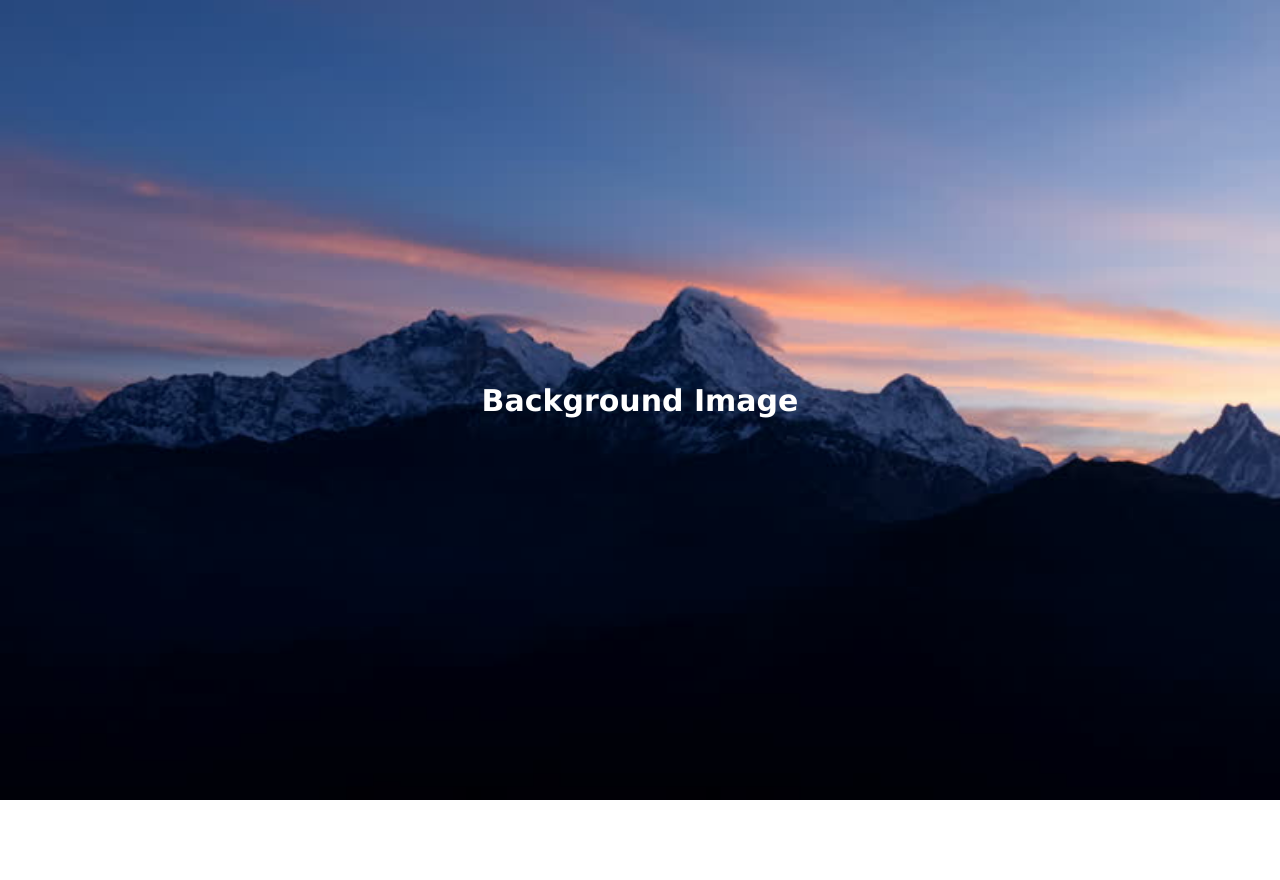
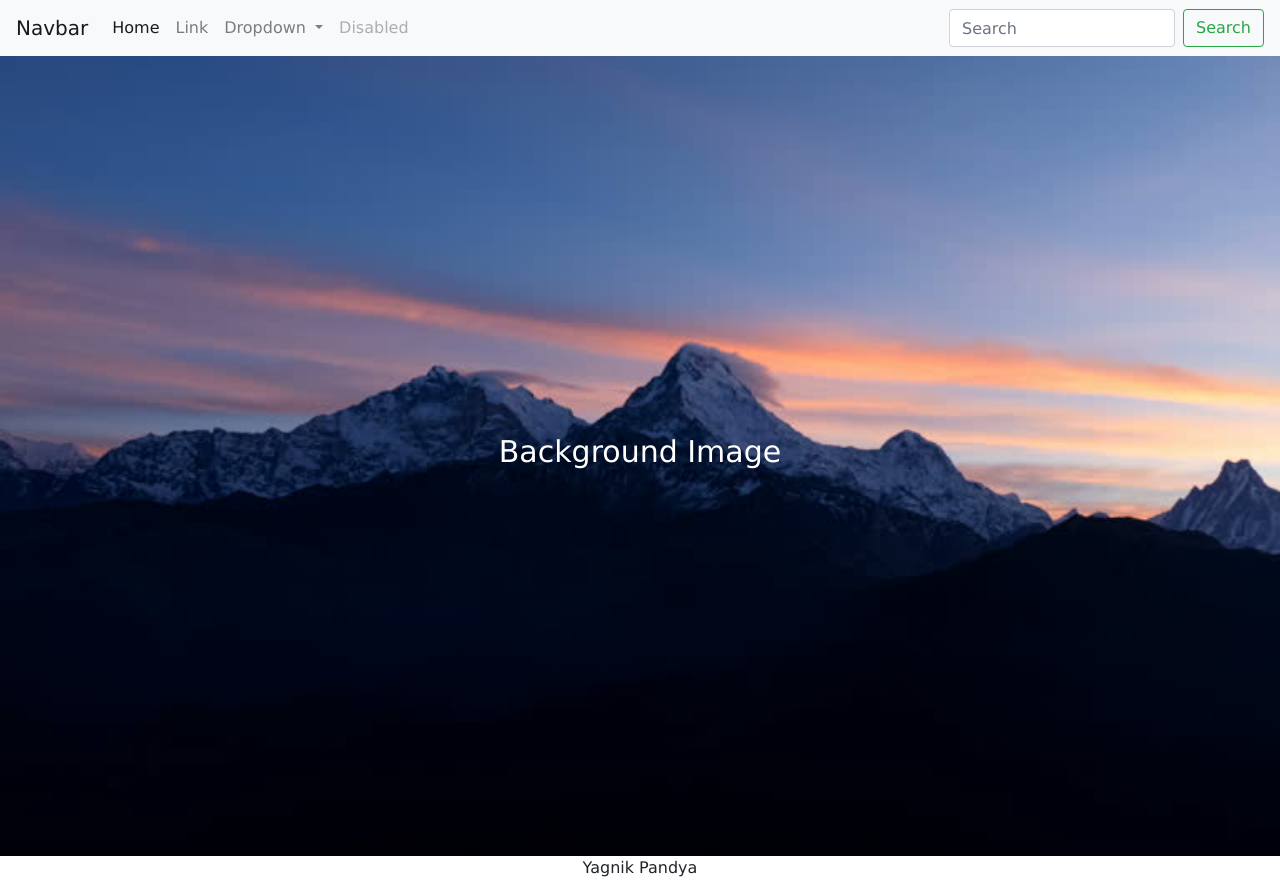
Before and after one commit to Pandya7781/S8UL, a plain HTML site: page index.html in a window 1280 px wide. Before the commit the page ends 800 px from the top, so only its background shows below. Drawn offline with nearby package versions, Linux system fonts and the light colour scheme.

Commit message:
Update index.html

```diff
--- a/index.html
+++ b/index.html
@@ -4,6 +4,7 @@
     <meta charset="UTF-8">
     <meta http-equiv="X-UA-Compatible" content="IE=edge">
     <meta name="viewport" content="width=device-width, initial-scale=1.0">
+    <link rel="stylesheet" href="https://cdn.jsdelivr.net/npm/bootstrap@4.6.0/dist/css/bootstrap.min.css">
     <title> Soul </title>
 
     <style>
@@ -42,6 +43,42 @@
 </head>
 <body>
 
+    <nav class="navbar navbar-expand-lg navbar-light bg-light">
+  <a class="navbar-brand" href="#">Navbar</a>
+  <button class="navbar-toggler" type="button" data-toggle="collapse" data-target="#navbarSupportedContent" aria-controls="navbarSupportedContent" aria-expanded="false" aria-label="Toggle navigation">
+    <span class="navbar-toggler-icon"></span>
+  </button>
+
+  <div class="collapse navbar-collapse" id="navbarSupportedContent">
+    <ul class="navbar-nav mr-auto">
+      <li class="nav-item active">
+        <a class="nav-link" href="#">Home <span class="sr-only">(current)</span></a>
+      </li>
+      <li class="nav-item">
+        <a class="nav-link" href="#">Link</a>
+      </li>
+      <li class="nav-item dropdown">
+        <a class="nav-link dropdown-toggle" href="#" id="navbarDropdown" role="button" data-toggle="dropdown" aria-haspopup="true" aria-expanded="false">
+          Dropdown
+        </a>
+        <div class="dropdown-menu" aria-labelledby="navbarDropdown">
+          <a class="dropdown-item" href="#">Action</a>
+          <a class="dropdown-item" href="#">Another action</a>
+          <div class="dropdown-divider"></div>
+          <a class="dropdown-item" href="#">Something else here</a>
+        </div>
+      </li>
+      <li class="nav-item">
+        <a class="nav-link disabled" href="#" tabindex="-1" aria-disabled="true">Disabled</a>
+      </li>
+    </ul>
+    <form class="form-inline my-2 my-lg-0">
+      <input class="form-control mr-sm-2" type="search" placeholder="Search" aria-label="Search">
+      <button class="btn btn-outline-success my-2 my-sm-0" type="submit">Search</button>
+    </form>
+  </div>
+</nav>
+
 
     <div class="banner-area">
         <div class="content-area">
@@ -53,5 +90,7 @@
             </div>
         </div>
     </div>
+
+    <footer class='text-center'>Yagnik Pandya</footer>
 </body>
 </html>
```
